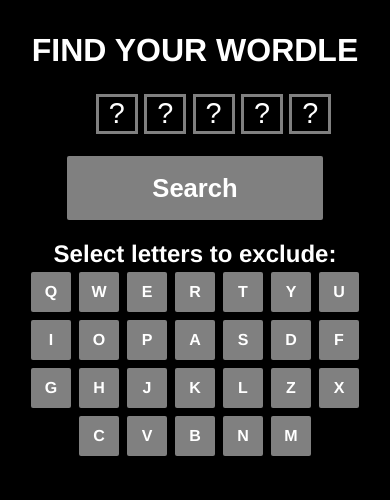
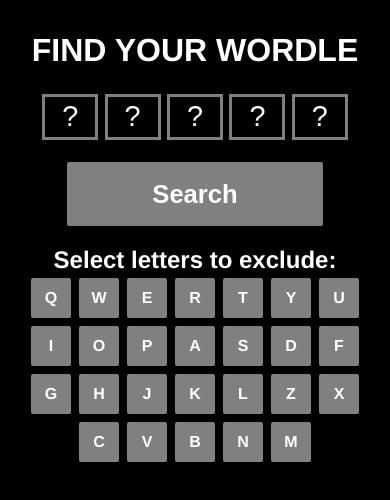
Before and after one commit to frivolousvision/find-your-wordle, a React (Create React App) app: page / in a window 390 px wide. Shown: the top 500 px of the page. Built offline with nearby package versions, Linux system fonts and the light colour scheme.

Commit message:
reduced margin for .eah-word in mobile / testing percent widths for input

```diff
--- a/src/App.css
+++ b/src/App.css
@@ -66,7 +66,7 @@
 .each-word {
   display: flex;
   justify-content: space-around;
-  margin: 2rem;
+  margin: 1rem;
   font-size: 1.2rem;
 }
 @media only screen and (max-width: 600px) {
@@ -81,14 +81,17 @@
     margin: 0 auto;
   }
   input {
-    width: 2rem;
-    height: 2rem;
+    width: 20%;
+    height: 2.4rem;
     margin: 0.2rem;
     font-size: 1.8rem;
     text-align: center;
   }
   .letter-list {
     width: 90%;
+  }
+  .each-word {
+    margin: 0.8rem;
   }
 }
 @media only screen and (min-width: 600px) {
```
